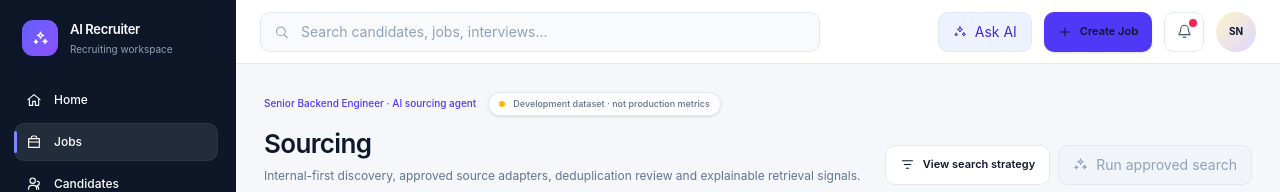
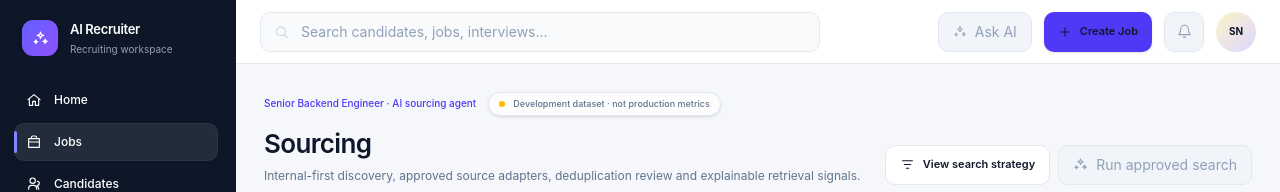
Before and after one commit to sajadcut/interview, a Next.js app in the folder apps/web/: page /app/jobs/senior-backend-engineer/sourcing in a window 1280 px wide. Shown: the top 192 px of the page. Built offline with nearby package versions, Linux system fonts and the light colour scheme.

Commit message:
fix: stop presenting unwired global controls as functional

```diff
--- a/apps/web/components/product/app-shell.tsx
+++ b/apps/web/components/product/app-shell.tsx
@@ -86,6 +86,9 @@ export function AppShell({ children }: { children: ReactNode }) {
           create: "ایجاد موقعیت",
           automation: "اتوماسیون",
           recruiter: "استخدام‌کننده",
+          searchPending: "جستجوی سراسری هنوز به ایندکس دامنه متصل نشده است",
+          aiPending: "دستیار سراسری AI هنوز به این کنترل متصل نشده است",
+          notificationsPending: "مرکز اعلان‌ها هنوز متصل نشده است",
         }
       : {
           search: "Search candidates, jobs, interviews...",
@@ -93,6 +96,9 @@ export function AppShell({ children }: { children: ReactNode }) {
           create: "Create Job",
           automation: "Automation",
           recruiter: "Recruiter",
+          searchPending: "Global search is not connected to the domain index yet",
+          aiPending: "The global AI assistant is not wired to this control yet",
+          notificationsPending: "Notification center is not wired yet",
         };
   const primary = copy.navigation.slice(0, 7);
   const secondary = copy.navigation.slice(7);
@@ -155,19 +161,21 @@ export function AppShell({ children }: { children: ReactNode }) {
       <div className="min-w-0">
         <header className="sticky top-0 z-30 flex h-16 items-center gap-2 border-b border-slate-200/90 bg-white/95 px-3 backdrop-blur sm:gap-3 sm:px-6">
           <div className="flex min-w-0 flex-1 items-center">
-            <div className="relative hidden w-full max-w-[560px] md:block">
+            <div className="relative hidden w-full max-w-[560px] md:block" title={header.searchPending}>
               <Icon
                 name="search"
                 size={15}
-                className="absolute start-3.5 top-1/2 -translate-y-1/2 text-slate-400"
+                className="absolute start-3.5 top-1/2 -translate-y-1/2 text-slate-300"
               />
               <input
-                className="h-10 w-full rounded-[10px] border border-slate-200 bg-slate-50 ps-10 pe-3 text-[12px] text-slate-700 outline-none transition placeholder:text-slate-400 focus:border-indigo-300 focus:bg-white focus:ring-4 focus:ring-indigo-50"
+                readOnly
+                aria-disabled="true"
+                className="h-10 w-full cursor-not-allowed rounded-[10px] border border-slate-200 bg-slate-50 ps-10 pe-3 text-[12px] text-slate-400 outline-none placeholder:text-slate-400"
                 placeholder={header.search}
               />
             </div>
           </div>
-          <button className="hidden h-10 items-center gap-2 rounded-[10px] border border-indigo-100 bg-indigo-50 px-3.5 text-[11px] font-semibold text-indigo-700 transition hover:bg-indigo-100 sm:inline-flex">
+          <button type="button" disabled title={header.aiPending} className="hidden h-10 cursor-not-allowed items-center gap-2 rounded-[10px] border border-slate-200 bg-slate-100 px-3.5 text-[11px] font-semibold text-slate-400 sm:inline-flex">
             <Icon name="sparkles" size={14} />
             {header.ask}
           </button>
@@ -179,9 +187,8 @@ export function AppShell({ children }: { children: ReactNode }) {
             <Icon name="plus" size={14} />
             <span className="hidden sm:inline">{header.create}</span>
           </Link>
-          <button className="relative grid h-10 w-10 shrink-0 place-items-center rounded-[10px] border border-slate-200 bg-white text-slate-600 transition hover:bg-slate-50">
+          <button type="button" disabled title={header.notificationsPending} className="relative grid h-10 w-10 shrink-0 cursor-not-allowed place-items-center rounded-[10px] border border-slate-200 bg-slate-100 text-slate-400">
             <Icon name="bell" size={15} />
-            <span className="absolute end-1.5 top-1.5 h-2 w-2 rounded-full bg-rose-500 ring-2 ring-white" />
           </button>
           <div className="grid h-10 w-10 shrink-0 place-items-center rounded-full bg-gradient-to-br from-amber-100 to-violet-200 text-[10px] font-bold">
             SN
```
